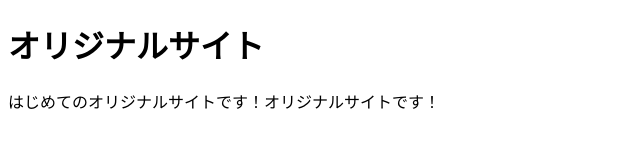
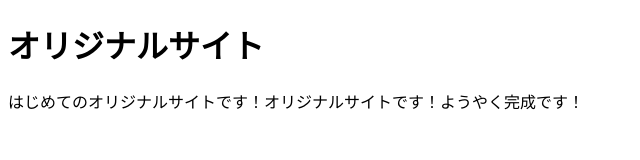
Before and after one commit to j-kaneko0706/MySite, a plain HTML site: page index.html in a window 1280 px wide. Shown: the whole page, without its empty margins (0-640 px from the left). Drawn offline with Linux system fonts and the light colour scheme.

Commit message:
Add files via upload

```diff
--- a/index.html
+++ b/index.html
@@ -7,6 +7,6 @@
 </head>
 <body>
   <h1>オリジナルサイト</h1>
-  <p>はじめてのオリジナルサイトです！オリジナルサイトです！</p>
+  <p>はじめてのオリジナルサイトです！オリジナルサイトです！ようやく完成です！</p>
 </body>
 </html>
```
